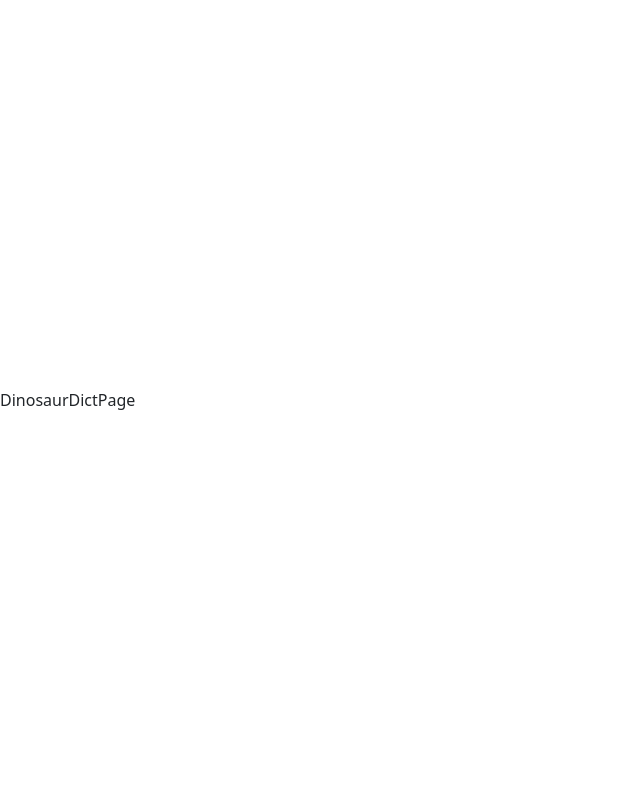
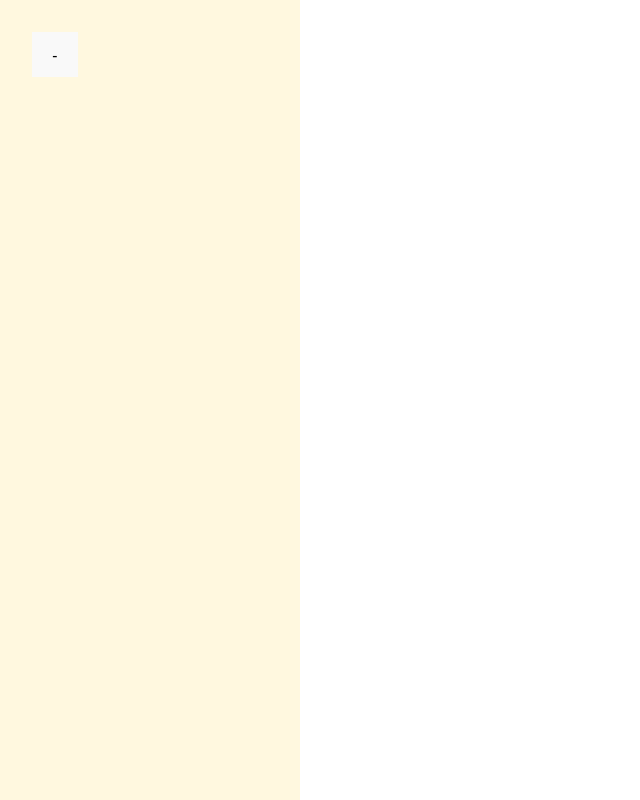
Before and after one commit to bavocadob/7lans, a React (Vite) app in the folder FRONT/7lans/: page /dinosaur_dict in a window 1280 px wide. Shown: the whole page, without its empty margins (0-640 px from the left). Built offline with nearby package versions, Linux system fonts and the light colour scheme.

Commit message:
dinosaur-page side-panel on doing

```diff
--- a/FRONT/7lans/src/components/side_panels/DinosaurSidePanel.jsx
+++ b/FRONT/7lans/src/components/side_panels/DinosaurSidePanel.jsx
@@ -1,8 +1,33 @@
-import React from 'react'
+import React, { useState } from 'react'
 
 const DinosaurSidePanel = () => {
+
+  const [sidePanelStatus, setSidePanelStatus] = useState(true)
+
+  const renderSidePanel = () => {
+    if (sidePanelStatus) {
+      return (
+        <div style={{
+          backgroundColor: 'rgb(255, 248, 223)',
+          padding: '2rem',
+          minHeight: '100vh',
+          height: '100%',
+          color: 'white',
+          minWidth: '300px'
+        }}>
+          <button onClick={() => setSidePanelStatus(false)}>-</button>
+        </div>
+      )
+    }
+    else {
+      return (
+        <button onClick={() => setSidePanelStatus(true)}>+</button>
+      )
+    }
+  }
+
   return (
-    <div>DinosaurSidePanel</div>
+    renderSidePanel()
   )
 }
 
--- a/FRONT/7lans/src/pages/DinosaurDictPage.jsx
+++ b/FRONT/7lans/src/pages/DinosaurDictPage.jsx
@@ -1,8 +1,9 @@
 import React from 'react'
+import DinosaurSidePanel from '../components/side_panels/DinosaurSidePanel'
 
 const DinosaurDictPage = () => {
   return (
-    <div>DinosaurDictPage</div>
+    <div><DinosaurSidePanel/></div>
   )
 }
 
```
